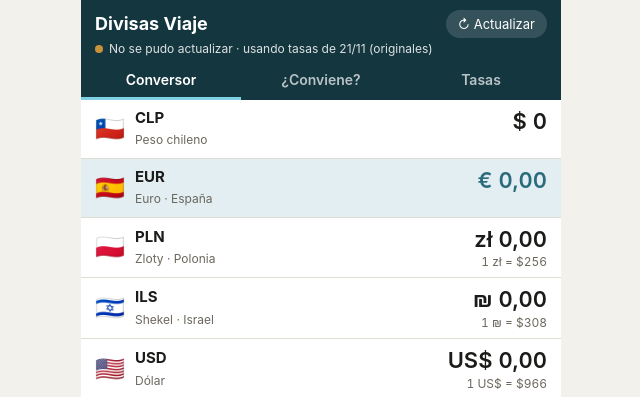
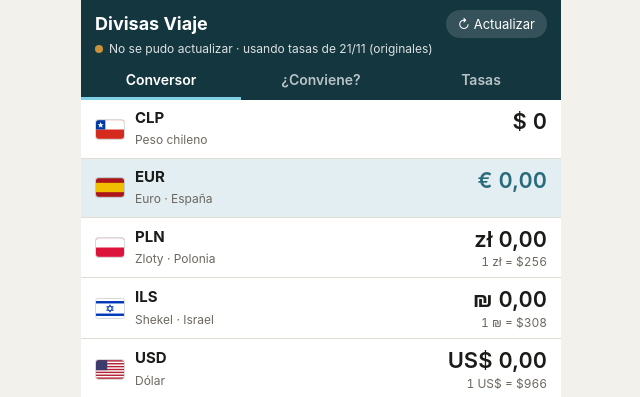
Before and after one commit to dgalleguillosacle-ai/divisas-viaje, a plain HTML site: page index.html in a window 1280 px wide. Shown: the top 397 px of the page, 319-959 px from the left. Drawn offline with Linux system fonts and the light colour scheme; no server answers.

Commit message:
Banderas dibujadas (SVG) en vez de emojis

```diff
--- a/index.html
+++ b/index.html
@@ -54,7 +54,7 @@
   .row{display:flex;align-items:center;gap:10px;padding:7px 14px;border-top:1px solid var(--line);cursor:pointer;min-height:56px}
   .row:first-child{border-top:0}
   .row.sel{background:var(--sel)}
-  .flag{font-size:24px;width:30px;text-align:center}
+  .flag{width:30px;display:flex;align-items:center;justify-content:center}.fl{width:28px;height:19px;border-radius:3px;box-shadow:0 0 0 1px rgba(0,0,0,.15);display:inline-block;vertical-align:-4px;flex:none}.cp .fl,label .fl{width:20px;height:14px;margin-right:3px;vertical-align:-2px}
   .cc{flex:0 0 auto}
   .cc b{display:block;font-size:15px}
   .cc span{font-size:12px;color:var(--muted)}
@@ -214,11 +214,11 @@
 (function(){
   // ---------- datos base ----------
   var CUR = [
-    {c:"CLP", f:"🇨🇱", n:"Peso chileno", s:"$",  d:0},
-    {c:"EUR", f:"🇪🇸", n:"Euro · España", s:"€",  d:2},
-    {c:"PLN", f:"🇵🇱", n:"Zloty · Polonia", s:"zł", d:2},
-    {c:"ILS", f:"🇮🇱", n:"Shekel · Israel", s:"₪",  d:2},
-    {c:"USD", f:"🇺🇸", n:"Dólar", s:"US$", d:2}
+    {c:"CLP", f:"<svg class=\"fl\" viewBox=\"0 0 30 20\"><rect width=\"30\" height=\"20\" fill=\"#D52B1E\"/><rect width=\"30\" height=\"10\" fill=\"#fff\"/><rect width=\"10\" height=\"10\" fill=\"#0039A6\"/><polygon fill=\"#fff\" points=\"5,2 5.9,4.3 8.3,4.3 6.4,5.8 7.1,8.1 5,6.7 2.9,8.1 3.6,5.8 1.7,4.3 4.1,4.3\"/></svg>", n:"Peso chileno", s:"$",  d:0},
+    {c:"EUR", f:"<svg class=\"fl\" viewBox=\"0 0 30 20\"><rect width=\"30\" height=\"20\" fill=\"#AA151B\"/><rect y=\"5\" width=\"30\" height=\"10\" fill=\"#F1BF00\"/></svg>", n:"Euro · España", s:"€",  d:2},
+    {c:"PLN", f:"<svg class=\"fl\" viewBox=\"0 0 30 20\"><rect width=\"30\" height=\"20\" fill=\"#DC143C\"/><rect width=\"30\" height=\"10\" fill=\"#fff\"/></svg>", n:"Zloty · Polonia", s:"zł", d:2},
+    {c:"ILS", f:"<svg class=\"fl\" viewBox=\"0 0 30 20\"><rect width=\"30\" height=\"20\" fill=\"#fff\"/><rect y=\"2\" width=\"30\" height=\"2.6\" fill=\"#0038B8\"/><rect y=\"15.4\" width=\"30\" height=\"2.6\" fill=\"#0038B8\"/><g fill=\"none\" stroke=\"#0038B8\" stroke-width=\"0.9\"><polygon points=\"15,6 18.5,12 11.5,12\"/><polygon points=\"15,14 11.5,8 18.5,8\"/></g></svg>", n:"Shekel · Israel", s:"₪",  d:2},
+    {c:"USD", f:"<svg class=\"fl\" viewBox=\"0 0 30 20\"><rect width=\"30\" height=\"20\" fill=\"#B22234\"/><rect y=\"1.54\" width=\"30\" height=\"1.54\" fill=\"#fff\"/><rect y=\"4.62\" width=\"30\" height=\"1.54\" fill=\"#fff\"/><rect y=\"7.70\" width=\"30\" height=\"1.54\" fill=\"#fff\"/><rect y=\"10.78\" width=\"30\" height=\"1.54\" fill=\"#fff\"/><rect y=\"13.86\" width=\"30\" height=\"1.54\" fill=\"#fff\"/><rect y=\"16.94\" width=\"30\" height=\"1.54\" fill=\"#fff\"/><rect width=\"12\" height=\"10.77\" fill=\"#3C3B6E\"/></svg>", n:"Dólar", s:"US$", d:2}
   ];
   // CLP por 1 unidad. Valores aproximados al 21-nov-2026, usados si nunca hubo internet.
   var DEFAULT = {CLP:1, EUR:1090, PLN:256, ILS:308, USD:966};
--- a/sw.js
+++ b/sw.js
@@ -1,5 +1,5 @@
 // Divisas Viaje: guarda la app en el teléfono para que abra sin internet.
-const CACHE = "divisas-viaje-v3";
+const CACHE = "divisas-viaje-v4";
 const APP = ["./", "./index.html", "./manifest.webmanifest", "./icon-192.png", "./icon-512.png", "./icon-maskable-512.png", "./apple-touch-icon.png"];
 
 self.addEventListener("install", e => {
```
